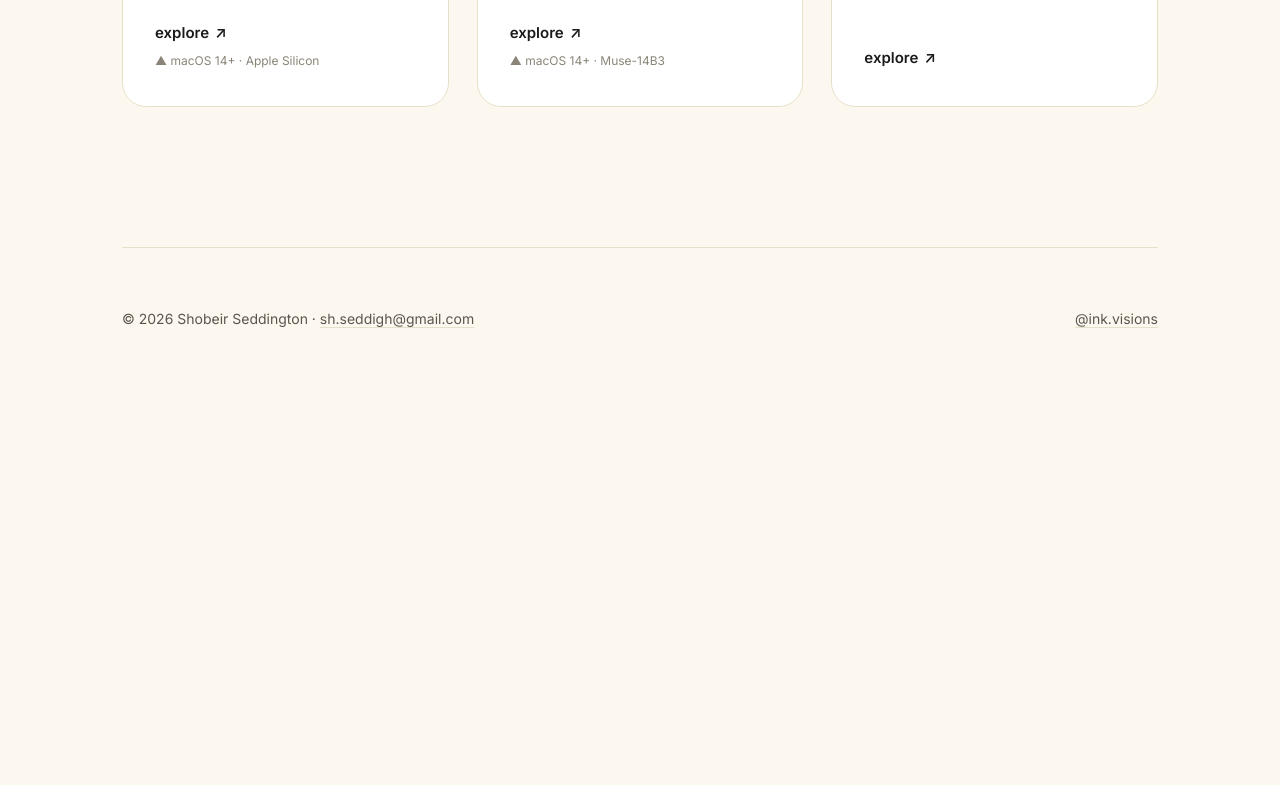
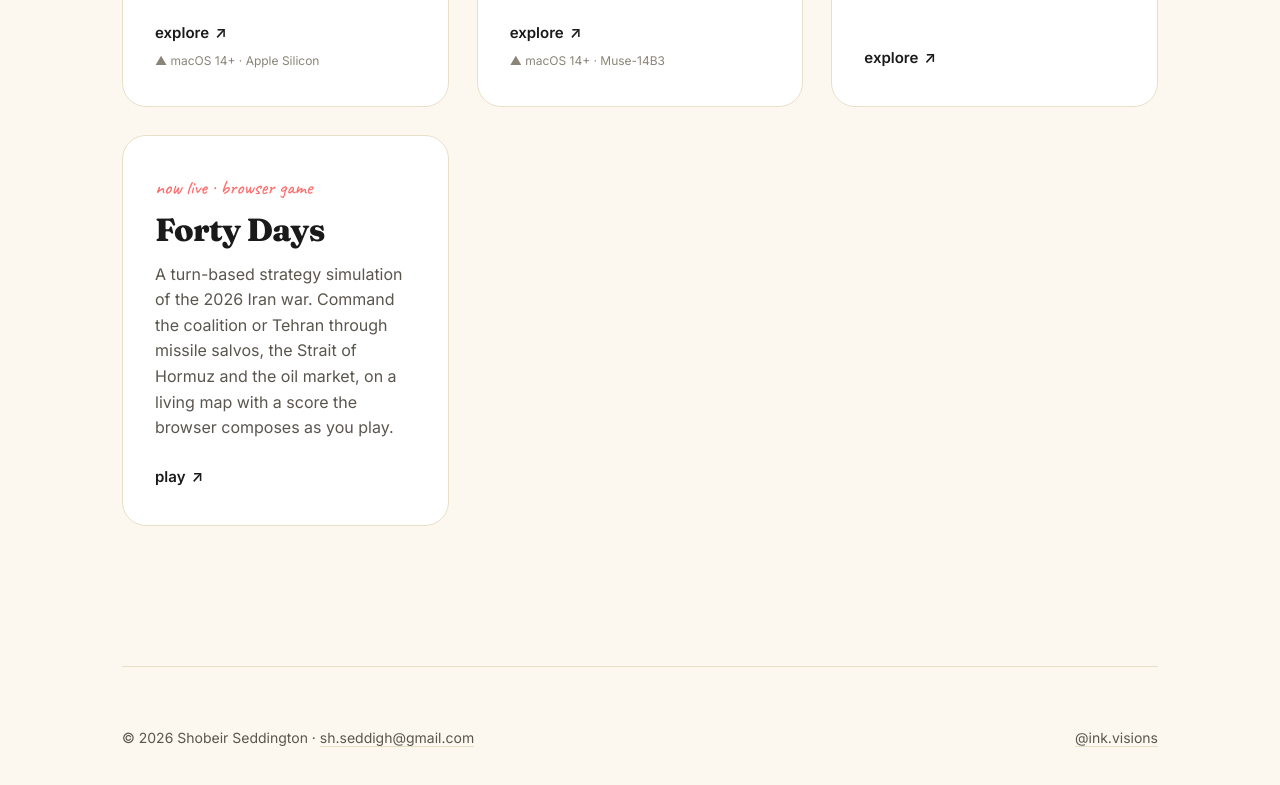
Before and after one commit to S-KSM/ai-may-i, a plain HTML site: page index.html in a window 1280 px wide. Shown: the part 1558-2343 px from the top of the page. Before the commit the page ends 1929 px from the top, so only its background shows below. Drawn offline with Linux system fonts and the light colour scheme.

Commit message:
landing: add Forty Days card
Links to forty-days.ai-may-i.com, the game's own Pages project.
Hold on this branch until that hostname is live.

Co-Authored-By: Claude Fable 5.2 <noreply@anthropic.com>

```diff
--- a/index.html
+++ b/index.html
@@ -188,6 +188,13 @@
                 <span class="cta">explore <span class="arrow">↗</span></span>
             </a>
 
+            <a href="https://forty-days.ai-may-i.com" class="card live">
+                <span class="card-tag">now live · browser game</span>
+                <h3>Forty Days</h3>
+                <p>A turn-based strategy simulation of the 2026 Iran war. Command the coalition or Tehran through missile salvos, the Strait of Hormuz and the oil market, on a living map with a score the browser composes as you play.</p>
+                <span class="cta">play <span class="arrow">↗</span></span>
+            </a>
+
         </div>
     </section>
 
```
